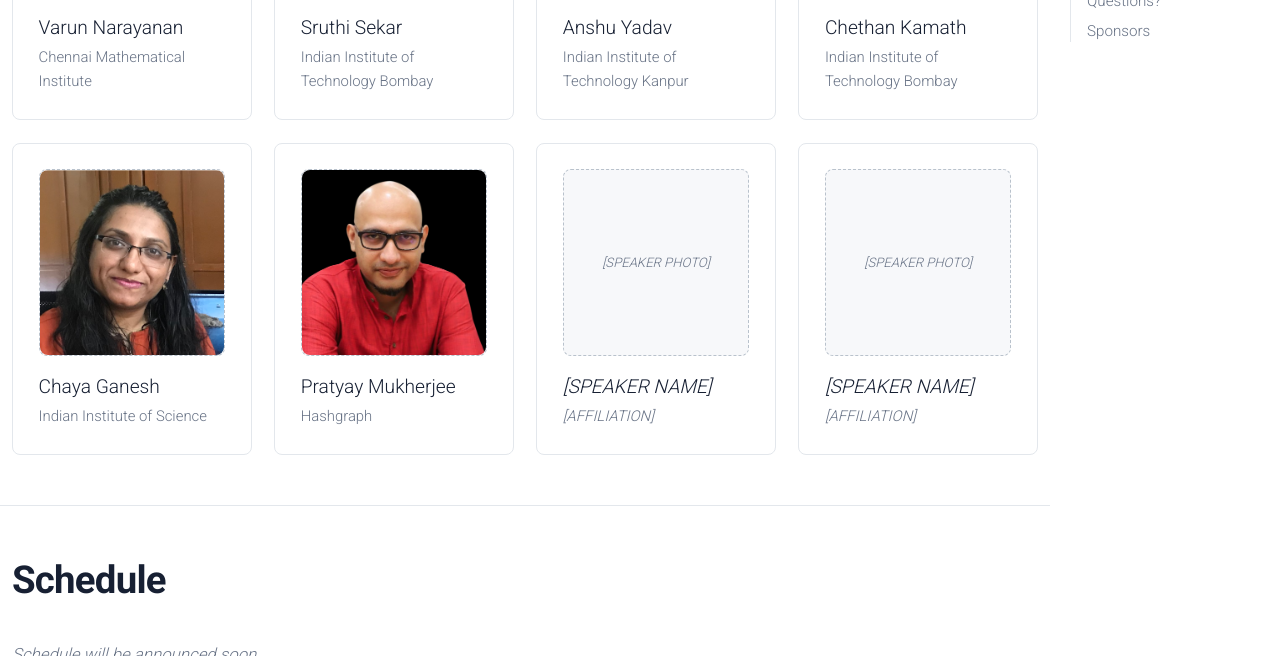
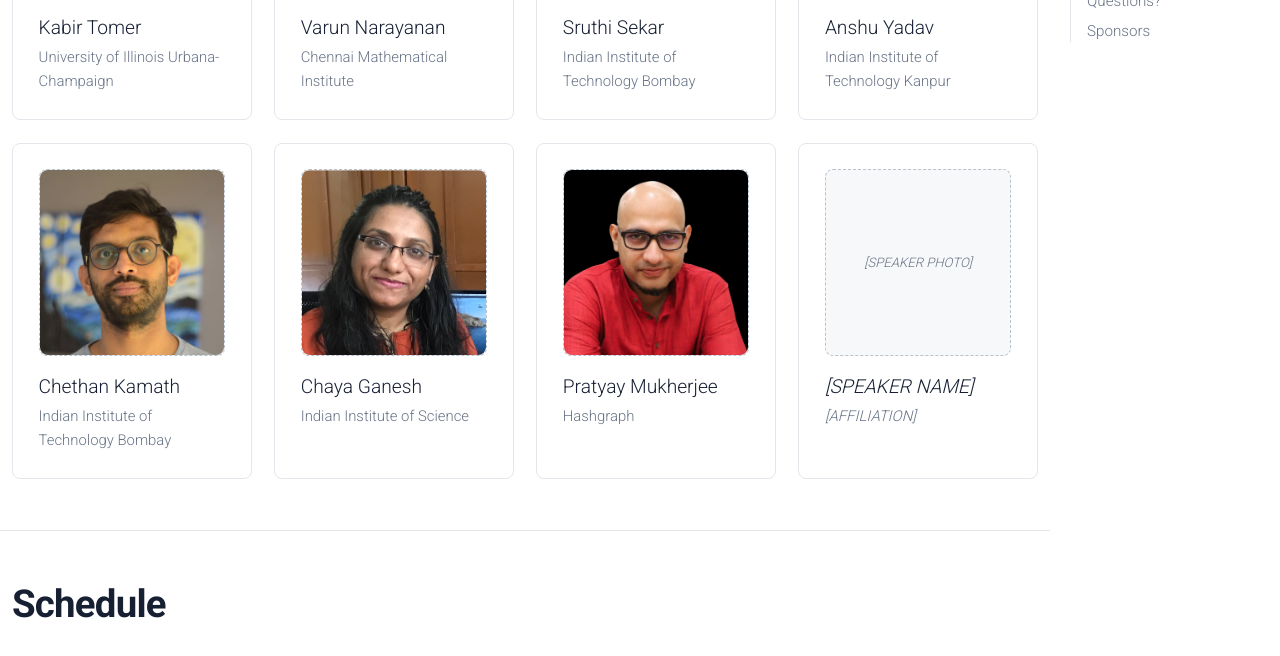
Before and after one commit to Mahe94/mahe94.github.io, a Jekyll site: the page built from _workshops/FSTTCS-2026.md, in a window 1280 px wide and 900 px high, scrolled down 736 px, cut to the strip 244-900 px from the top of the window. Built offline with Jekyll 4.4.1, drawn with Linux system fonts in a browser that asks for light colours; comment, search, counter and statistics services are not loaded; a style sheet for code colours, icons or effects is not loaded.

Commit message:
Added Kabir

```diff
--- a/_workshops/FSTTCS-2026.md
+++ b/_workshops/FSTTCS-2026.md
@@ -882,7 +882,7 @@ flush_top: true
 
     <div class="rtc-speaker-grid">
 
-      <!-- <a class="rtc-speaker" href="https://kabirtomer.github.io">
+      <a class="rtc-speaker" href="https://kabirtomer.github.io">
         <div class="rtc-speaker-photo">
           <img src="{{ '/assets/img/kabir.jpeg' | relative_url }}" alt="Kabir Tomer">
         </div>
@@ -890,7 +890,7 @@ flush_top: true
         <div class="rtc-speaker-affiliation">
           University of Illinois Urbana-Champaign
         </div>
-      </a> -->
+      </a>
 
       <a class="rtc-speaker" href="https://varunnkv.github.io">
         <div class="rtc-speaker-photo">
@@ -949,14 +949,6 @@ flush_top: true
         <h3>Pratyay Mukherjee</h3>
         <div class="rtc-speaker-affiliation">
           Hashgraph
-        </div>
-      </a>
-
-      <a class="rtc-speaker" href="#">
-        <div class="rtc-speaker-photo">[SPEAKER PHOTO]</div>
-        <h3 class="rtc-placeholder">[SPEAKER NAME]</h3>
-        <div class="rtc-speaker-affiliation rtc-placeholder">
-          [AFFILIATION]
         </div>
       </a>
 
```
